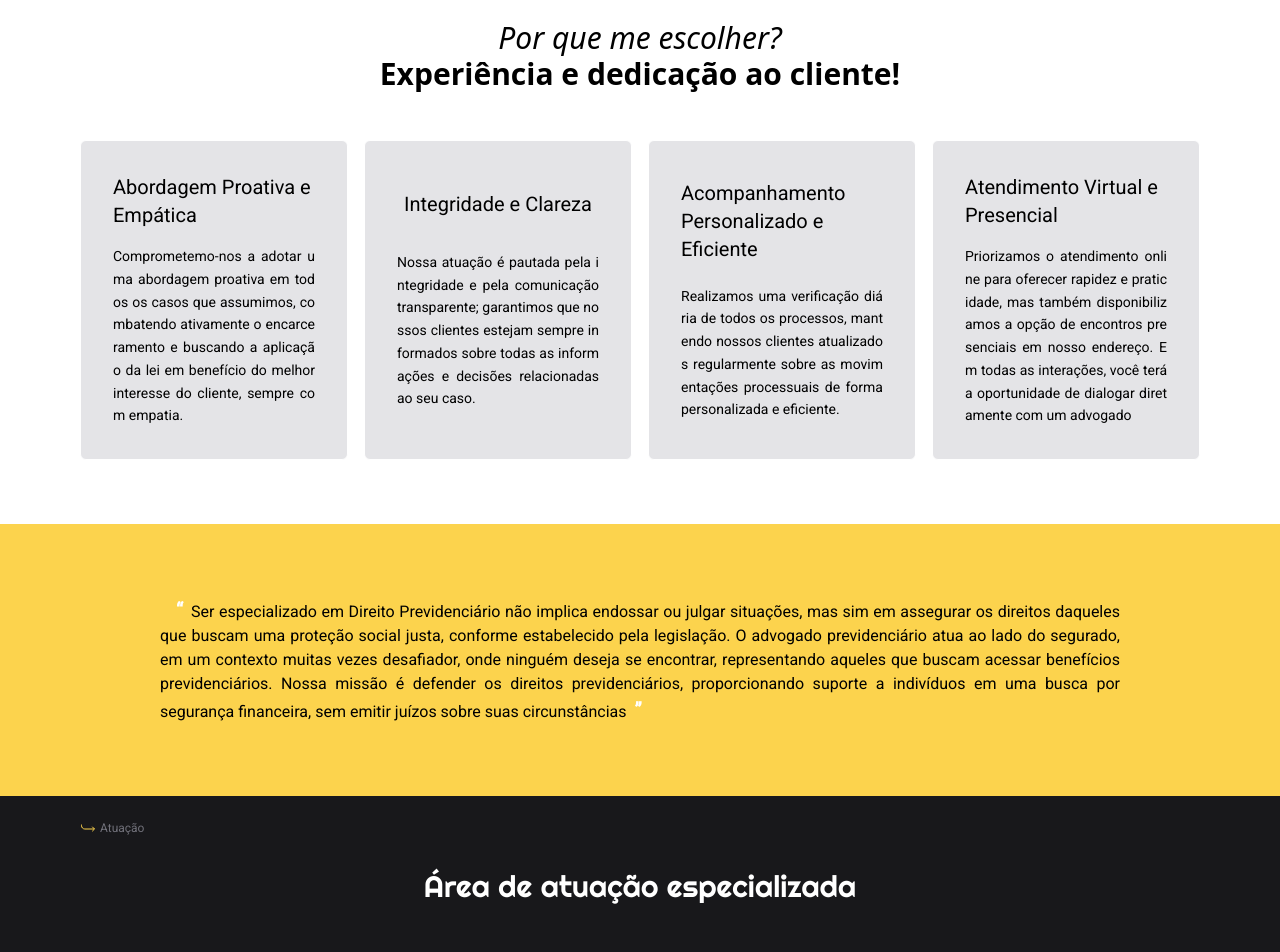
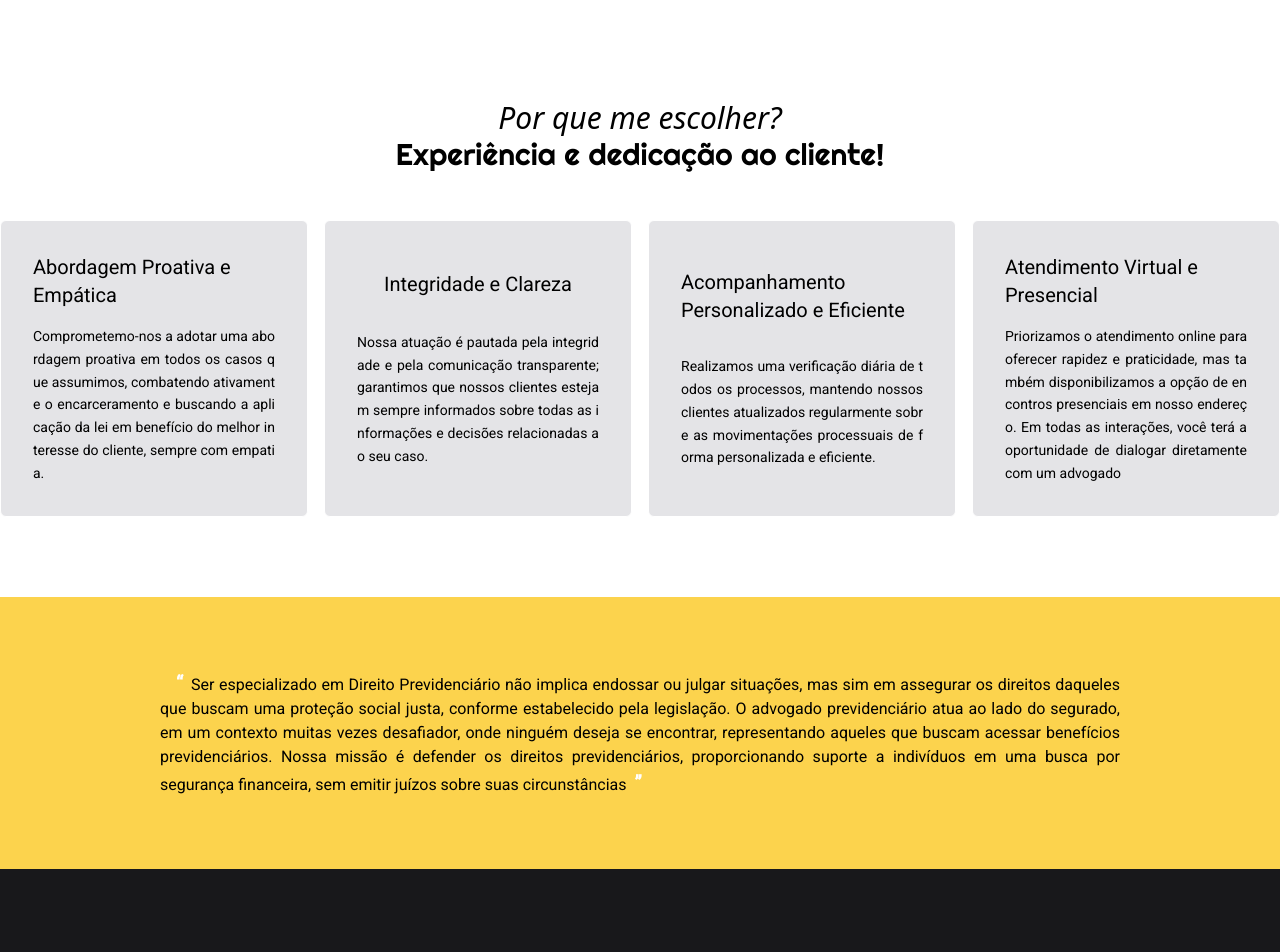
Before and after one commit to andersonjhonatan/project-Advg-RM, a Next.js app: page / in a window 1280 px wide. Shown: the part 1100-2052 px from the top of the page. Built offline with nearby package versions, Linux system fonts and the light colour scheme.

Commit message:
styles: header

```diff
--- a/src/components/Atuacao.tsx
+++ b/src/components/Atuacao.tsx
@@ -47,12 +47,13 @@ const Atuacao: IAtuacao[] = [
 
 const AtuacaoComponent = () => {
   return (
-    <div className="bg-zinc-900 h-3/4 w-screen py-6 px-20 object-cover pb-16">
-      <div className="flex items-center gap-1 max-w-7xl mx-auto">
-          <IoReturnDownForwardOutline className='text-amber-300'/>
+    <div className="bg-zinc-900 w-screen py-24">
+      <div className="flex flex-col max-w-7xl mx-auto gap-2">
+        <div className="flex">
+          <IoReturnDownForwardOutline className="text-amber-300" />
           <h1 className={`${roboto.className} text-xs text-zinc-500`}>Atuação</h1>
         </div>
-      <h1 className={`${righteous.className} text-3xl text-white text-center mt-8`}>
+        <h1 className={`${righteous.className} text-3xl text-white mt-8`}>
           Área de atuação especializada
         </h1>
         <div className="flex flex-col max-w-7xl mx-auto gap-4 items-center">
@@ -81,6 +82,7 @@ const AtuacaoComponent = () => {
           </div>
         </div>
       </div>
+    </div>
   )
 }
 export default AtuacaoComponent
--- a/src/components/CardsComponents.tsx
+++ b/src/components/CardsComponents.tsx
@@ -1,5 +1,7 @@
 import React from 'react'
-import { Roboto } from 'next/font/google'
+import { Roboto, Righteous } from 'next/font/google'
+
+const righteous = Righteous({ weight: '400', subsets: ['latin'] })
 
 const roboto = Roboto({ weight: '400', subsets: ['latin'] })
 
@@ -33,11 +35,11 @@ const cards: ICards[] = [
 
 const CardsComponents = () => {
   return (
-    <div className="w-full items-center flex flex-col pb-16 px-20 ">
+    <div className="w-full items-center flex flex-col py-20 " id='área de atuação'>
       <div className='max-w-7xl mx-auto flex flex-col'>
         <div className="text-3xl text-white p-12">
-          <p className="text-center italic text-black">Por que me escolher? </p>
-          <p className="text-center font-semibold text-black">
+          <p className="text-center italic text-black" >Por que me escolher? </p>
+          <p className={`${righteous.className} text-3xl text-black text-center`}>
             Experiência e dedicação ao cliente!
           </p>
         </div>
--- a/src/components/ContatoCompoent.tsx
+++ b/src/components/ContatoCompoent.tsx
@@ -2,19 +2,22 @@ import React from 'react'
 import FormComponent from './FormComponent'
 import { Roboto } from 'next/font/google'
 import { IoReturnDownForwardOutline } from 'react-icons/io5'
+import { Righteous } from 'next/font/google'
+
+const righteous = Righteous({ weight: '400', subsets: ['latin'] })
 
 const roboto = Roboto({ weight: '400', subsets: ['latin'] })
 
 const ContatoCompoent = () => {
   return (
-    <div className=" w-screen">
+    <div className=" w-screen" id="contato">
       <div className="flex flex-col max-w-7xl mx-auto gap-8 py-24">
         <div className="flex items-center gap-1">
           <IoReturnDownForwardOutline className='text-amber-300'/>
           <h1 className={`${roboto.className} text-xs text-zinc-500`}>Contato</h1>
         </div>
         <div className="flex flex-col gap-6">
-          <h1 className={`${roboto.className} text-3xl text-black`}>Como Agendar</h1>
+          <h1 className={`${righteous.className} text-3xl text-black`}>Como Agendar</h1>
           <p className={`${roboto.className} text-sm text-black`}>
             Abrangemos todo o território nacional por meio de consultorias online.
           </p>
--- a/src/components/HeaderComponent.tsx
+++ b/src/components/HeaderComponent.tsx
@@ -1,9 +1,9 @@
 import Link from 'next/link'
 import React from 'react'
 import { Roboto } from 'next/font/google'
-import Head from 'next/head';
+import Head from 'next/head'
 
-const roboto = Roboto({ weight: "400", subsets: ["latin"] });
+const roboto = Roboto({ weight: '400', subsets: ['latin'] })
 
 export const HeaderLinks = [
   'Inicio',
@@ -17,18 +17,24 @@ export const HeaderLinks = [
 const HeaderComponent = () => {
   return (
     <header className="w-screen">
-      <div className="flex mx-auto p-8 justify-evenly bg-neutral-100 fixed top-0 left-auto right-auto w-full shadow-sm shadow-neutral-400 z-10 items-center">
-        <div className='flex flex-col items-center'>
+      <div className="flex   bg-neutral-100 fixed top-0  w-full shadow-sm shadow-neutral-400 z-10 ">
+        <div className="flex gap-8 max-w-7xl w-full items-center justify-between mx-auto py-8">
+          <div className="flex flex-col items-center">
             <h1 className={`${roboto.className} text-2xl`}>Rosa Muniz</h1>
             <p className={`${roboto.className} text-sm`}>Advocacia</p>
           </div>
-        <div className="flex">
-
+          <div className="flex gap-8">
             {HeaderLinks.map((link: string) => (
-          <nav key={link}>
-            <Link href={`#${link.toLowerCase()}`} className={`${roboto.className} text-sm hover:bg-slate-200 p-2 px-6 hover:rounded-sm`}>{link.toUpperCase()}</Link>
+              <nav key={link} className='flex gap-6'>
+                <Link
+                  href={`#${link.toLowerCase()}`}
+                  className={`${roboto.className} text-sm hover:bg-slate-200 flex hover:rounded-sm`}
+                >
+                  {link.toUpperCase()}
+                </Link>
               </nav>
             ))}
+          </div>
         </div>
       </div>
     </header>
```
Lines whose indentation alone changed are shown as unchanged.
